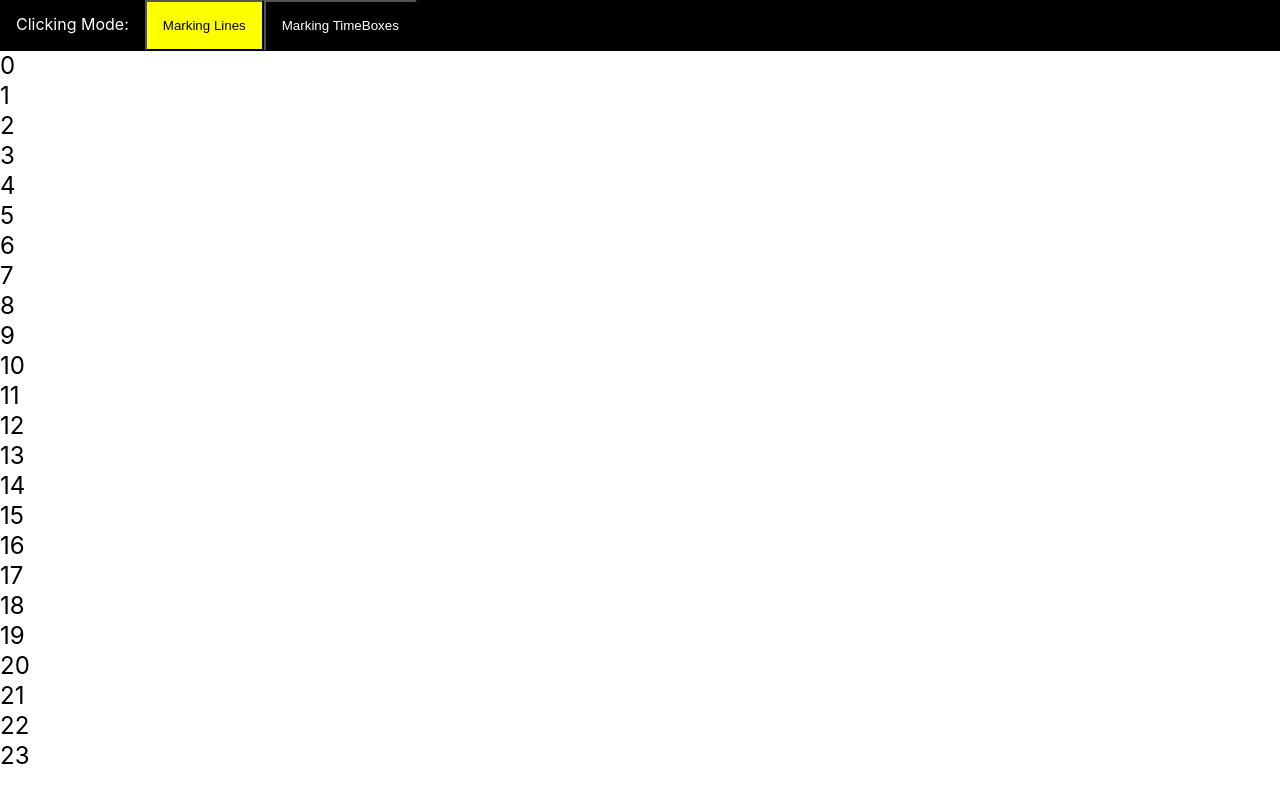
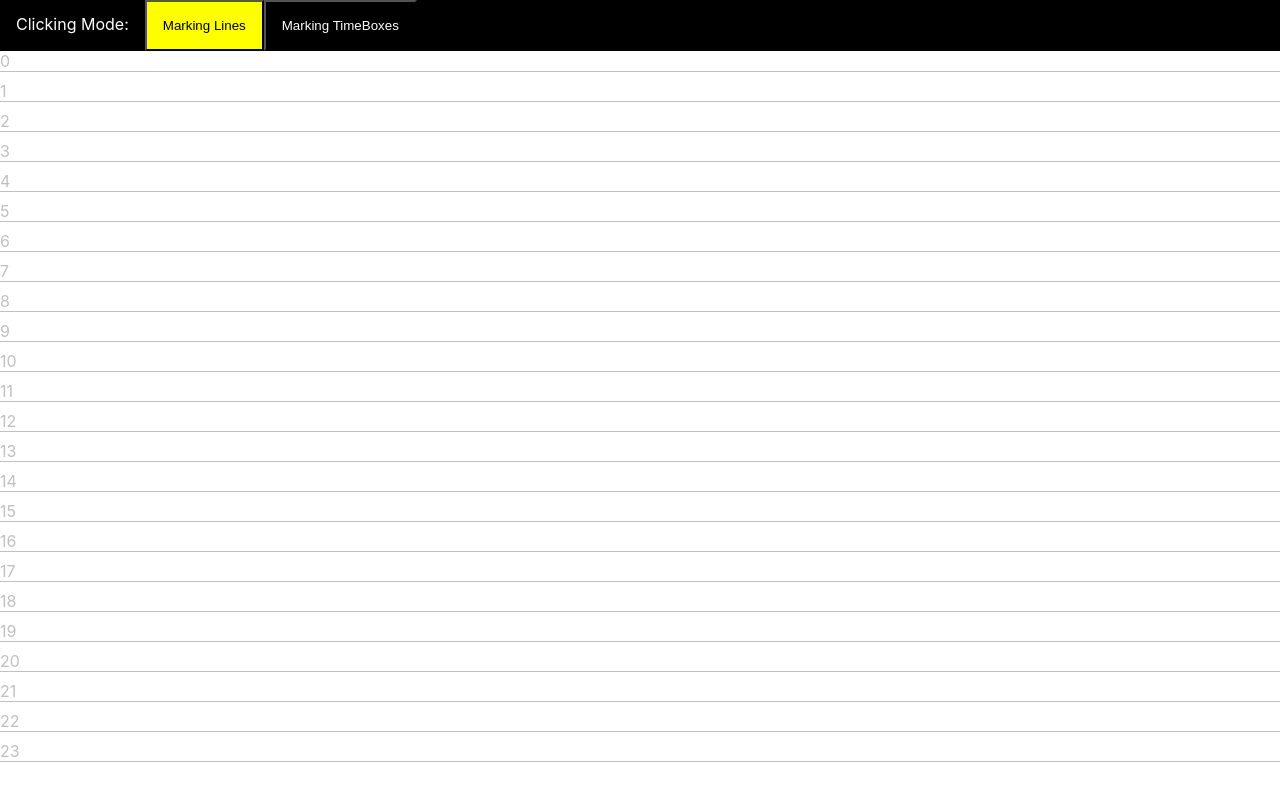
Before and after one commit to munrhalls/box-scheduler, a React (Create React App) app: page / in a window 1280 px wide. Shown: the top 802 px of the page. Built offline with nearby package versions, Linux system fonts and the light colour scheme.

Commit message:
enhancements, refinements

```diff
--- a/src/App.css
+++ b/src/App.css
@@ -21,22 +21,31 @@
   position: absolute;
   height: 1px;
   background-color: #282c34;
-  width: 100%;
+  width: calc(100% - 24px);
+  left: 24px;
 }
 
 .TimeBox {
   z-index: 0;
   position: absolute;
-  width: 100%;
-  border: 1px solid darkgray;
+  width: calc(100% - 24px);
+  left: 24px;
+  border: 1px solid #282c34;
   background-color: darkgray;
 }
 
 .Hour {
-  font-size: 1.5rem;
+  color: silver;
   position: absolute;
   width: 100%;
   text-align: left;
+}
+
+.Hour .Line {
+  position: absolute;
+  height: 1px;
+  width: 100%;
+  background-color: silver;
 }
 .App {
 }
--- a/src/App.js
+++ b/src/App.js
@@ -107,6 +107,7 @@ function App() {
             style={{ top: `${hour * 30}px` }}
           >
             {hour}
+            <div className="Hour Line"></div>
           </div>
         ))}
       </div>
```
